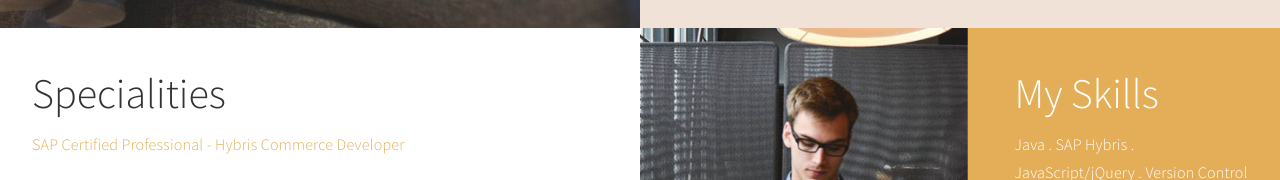
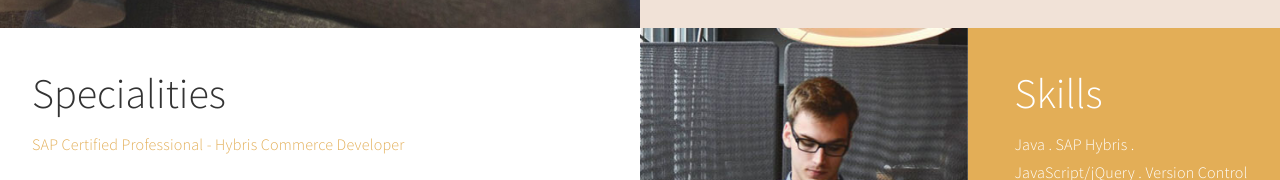
Before and after one commit to aqibmemon/aqibmemon.github.io, a plain HTML site: page index.html in a window 1280 px wide. Shown: the part 772-952 px from the top of the page. Drawn offline with Linux system fonts and the light colour scheme.

Commit message:
changed heading

```diff
--- a/index.html
+++ b/index.html
@@ -126,7 +126,7 @@
                <div class="bg-yellow col-md-3 col-sm-6">
                     <div class="skill-thumb">
                          <div class="wow fadeInUp section-title color-white" data-wow-delay="1.2s">
-                              <h1>My Skills</h1>
+                              <h1>Skills</h1>
                               <p class="color-white">Java . SAP Hybris . JavaScript/jQuery . Version Control</p>
                          </div>
 
```
